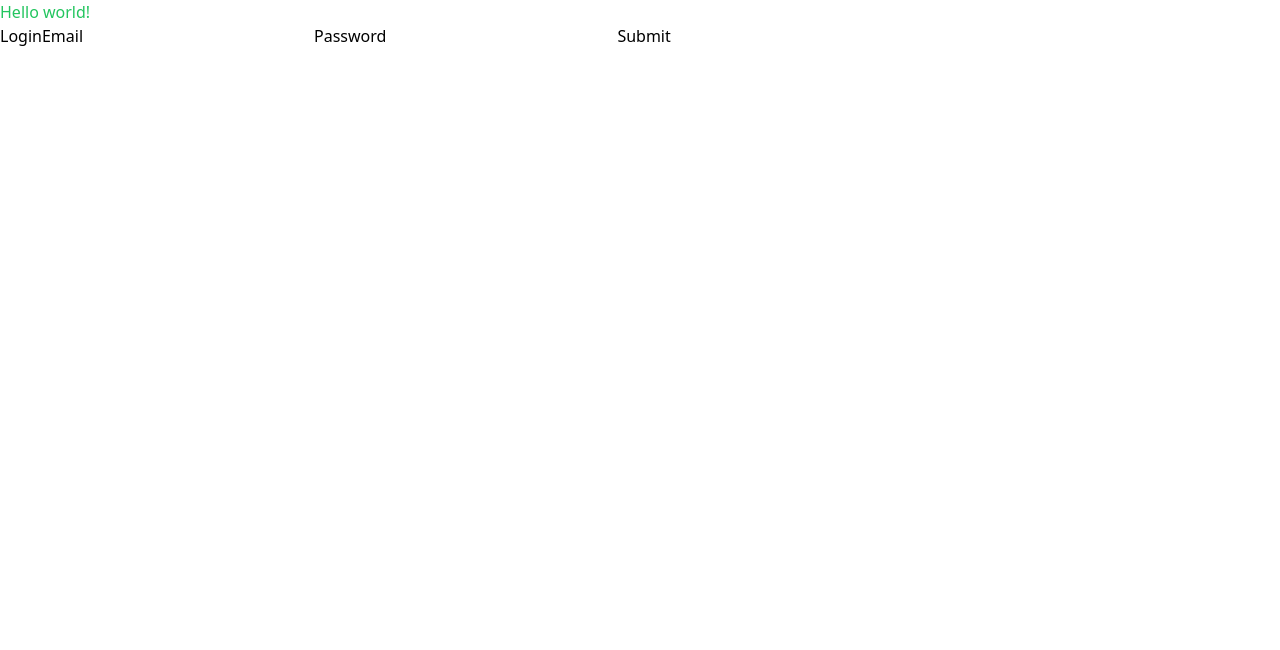
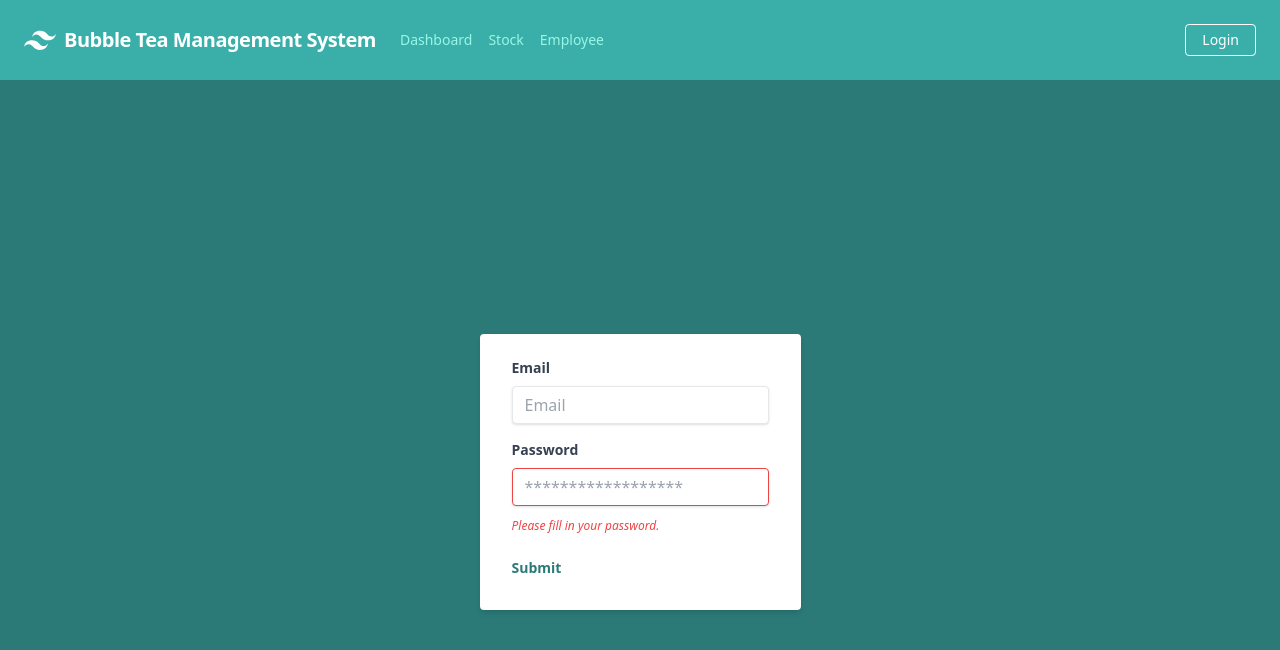
Before and after one commit to saetan/project4-frontend, a React (Create React App) app: page /login in a window 1280 px wide. Shown: the top 650 px of the page. Built offline with nearby package versions, Linux system fonts and the light colour scheme.

Commit message:
added css for login page, stock list  and add stock form

```diff
--- a/src/App.js
+++ b/src/App.js
@@ -2,10 +2,66 @@ import { Link, Outlet } from "react-router-dom";
 
 export default function App() {
   return (
-    <>
-      <h1 className="text-green-500">Hello world!</h1>
-      <Link to="/login">Login</Link>
+    <div className="bg-atoll">
+      <nav class="flex items-center justify-between flex-wrap p-6 bg-lightseagreen">
+        <div class="flex items-center flex-shrink-0 text-azure mr-6">
+          <svg
+            class="fill-current h-8 w-8 mr-2"
+            width="54"
+            height="54"
+            viewBox="0 0 54 54"
+            xmlns="http://www.w3.org/2000/svg"
+          >
+            <path d="M13.5 22.1c1.8-7.2 6.3-10.8 13.5-10.8 10.8 0 12.15 8.1 17.55 9.45 3.6.9 6.75-.45 9.45-4.05-1.8 7.2-6.3 10.8-13.5 10.8-10.8 0-12.15-8.1-17.55-9.45-3.6-.9-6.75.45-9.45 4.05zM0 38.3c1.8-7.2 6.3-10.8 13.5-10.8 10.8 0 12.15 8.1 17.55 9.45 3.6.9 6.75-.45 9.45-4.05-1.8 7.2-6.3 10.8-13.5 10.8-10.8 0-12.15-8.1-17.55-9.45-3.6-.9-6.75.45-9.45 4.05z" />
+          </svg>
+          <span class="font-semibold text-xl tracking-tight">
+            Bubble Tea Management System
+          </span>
+        </div>
+        <div class="block lg:hidden">
+          <button class="flex items-center px-3 py-2 border rounded text-teal-200 border-teal-400 hover:text-white hover:border-white">
+            <svg
+              class="fill-current h-3 w-3"
+              viewBox="0 0 20 20"
+              xmlns="http://www.w3.org/2000/svg"
+            >
+              <title>Menu</title>
+              <path d="M0 3h20v2H0V3zm0 6h20v2H0V9zm0 6h20v2H0v-2z" />
+            </svg>
+          </button>
+        </div>
+        <div class="w-full block flex-grow lg:flex lg:items-center lg:w-auto">
+          <div class="text-sm lg:flex-grow">
+            <a
+              href="#responsive-header"
+              class="block mt-4 lg:inline-block lg:mt-0 text-teal-200 hover:text-white mr-4"
+            >
+              Dashboard
+            </a>
+            <a
+              href="#responsive-header"
+              class="block mt-4 lg:inline-block lg:mt-0 text-teal-200 hover:text-white mr-4"
+            >
+              Stock
+            </a>
+            <a
+              href="#responsive-header"
+              class="block mt-4 lg:inline-block lg:mt-0 text-teal-200 hover:text-white"
+            >
+              Employee
+            </a>
+          </div>
+          <div>
+            <Link
+              to="/login"
+              className="inline-block text-sm px-4 py-2 leading-none border rounded text-white border-white hover:border-transparent hover:text-teal-500 hover:bg-white mt-4 lg:mt-0"
+            >
+              Login
+            </Link>
+          </div>
+        </div>
+      </nav>
       <Outlet />
-    </>
+    </div>
   );
 }
--- a/src/Components/AddStockForms.jsx
+++ b/src/Components/AddStockForms.jsx
@@ -1,5 +1,5 @@
-import React, { useState, useEffect } from 'react'
-import { useNavigate } from 'react-router-dom';
+import React, { useState, useEffect } from "react";
+import { useNavigate } from "react-router-dom";
 import Swal from "sweetalert2";
 
 export default function AddStockForms(props) {
@@ -8,13 +8,13 @@ export default function AddStockForms(props) {
   const [stock, setStock] = useState({
     name: "",
     quantity: 0,
-    price: 0.00,
+    price: 0.0,
   });
   const [isDisabled, setDisabled] = useState(true);
 
   useEffect(() => {
     checkIsDisabled();
-    }, [stock])
+  }, [stock]);
 
   const checkIsDisabled = () => {
     console.log("Checking");
@@ -23,79 +23,129 @@ export default function AddStockForms(props) {
     } else {
       setDisabled(true);
     }
-    }
+  };
   const handleNameChange = (event) => {
     setStock({
       ...stock,
       name: event.currentTarget.value,
-    })
-  }
+    });
+  };
 
   const handlePriceChange = (event) => {
     setStock({
       ...stock,
       price: event.currentTarget.value,
-    })
-    }
+    });
+  };
 
   const handleQuantityChange = (event) => {
     setStock({
       ...stock,
       quantity: event.currentTarget.value,
-    })
-  }
+    });
+  };
 
   const handleSubmit = async (event) => {
     try {
-        const response = await fetch(`${process.env.REACT_APP_API_ENDPOINT}/stocks/createstock`, {
-            method: 'POST',
-            credentials: 'include',
+      const response = await fetch(
+        `${process.env.REACT_APP_API_ENDPOINT}/stocks/createstock`,
+        {
+          method: "POST",
+          credentials: "include",
           headers: {
-                'Content-Type': 'application/json',
+            "Content-Type": "application/json",
           },
           body: JSON.stringify(stock),
-        });
+        }
+      );
 
       const decodedResponse = await response.json();
 
       if (response.status == 200) {
-            Swal.fire('Add Stock Successful Successful');
+        Swal.fire("Add Stock Successful Successful");
         setTriggerRefresh(!triggerRefresh);
         //refresh the form
       } else {
         throw new Error(decodedResponse.message);
       }
     } catch (error) {
-        console.warn(error)
+      console.warn(error);
       Swal.fire({
-  icon: 'error',
-  title: 'Oops...',
+        icon: "error",
+        title: "Oops...",
         text: error.message,
-  footer: '<a href="">Why do I have this issue?</a>'
-})
+        footer: '<a href="">Why do I have this issue?</a>',
+      });
     }
-  }
+  };
 
-    return <>
-             <label>Stock Name</label>
+  return (
+    <>
+      <div className="w-full max-w flex justify-center items-center h-screen">
+        <form className="bg-white shadow-md rounded px-8 pt-6 pb-8 mb-4">
+          <div class="mb-4">
+            <label
+              className="block text-gray-700 text-sm font-bold mb-2"
+              for="stockName"
+            >
+              Stock Name
+            </label>
             <input
+              className="shadow appearance-none border rounded w-full py-2 px-3 text-gray-700 leading-tight focus:outline-none focus:shadow-outline"
+              id="text"
+              type="text"
+              placeholder="Stock Name"
               value={stock.name}
               onChange={handleNameChange}
             />
-            <label>Quantity</label>
+          </div>
+          <div className="mb-6">
+            <label
+              className="block text-gray-700 text-sm font-bold mb-2"
+              for="quantity"
+            >
+              Stock Quantity
+            </label>
             <input
+              className="shadow appearance-none border border-red-500 rounded w-full py-2 px-3 text-gray-700 mb-3 leading-tight focus:outline-none focus:shadow-outline"
               value={stock.quantity}
               type="number"
               onChange={handleQuantityChange}
+              id="quantity"
+              type="number"
+              placeholder="00.00"
             />
-        <label>Price</label>
+            <p className="text-red-500 text-xs italic">Invalid Format.</p>
+          </div>
+
+          <div class="mb-4">
+            <label
+              className="block text-gray-700 text-sm font-bold mb-2"
+              for="price"
+            >
+              Price
+            </label>
             <input
+              className="shadow appearance-none border rounded w-full py-2 px-3 text-gray-700 leading-tight focus:outline-none focus:shadow-outline"
+              id="price"
+              type="number"
+              placeholder="$00.00"
               value={stock.price}
-              type="number"
               onChange={handlePriceChange}
             />
+          </div>
 
-
-        <button disabled={isDisabled} onClick={handleSubmit}>Submit</button>
+          <div className="flex items-center justify-between">
+            <button
+              disabled={isDisabled}
+              onClick={handleSubmit}
+              className="inline-block align-baseline font-bold text-sm text-atoll hover:text-lightseagreen"
+            >
+              Submit
+            </button>
+          </div>
+        </form>
+      </div>
     </>
+  );
 }
--- a/src/Routes/LoginPage.jsx
+++ b/src/Routes/LoginPage.jsx
@@ -1,70 +1,112 @@
-import React, { useState } from 'react'
-import { useNavigate } from 'react-router-dom';
+import React, { useState } from "react";
+import { useNavigate } from "react-router-dom";
 import Swal from "sweetalert2";
 
 export default function LoginPage() {
   let navigate = useNavigate();
   const [login, setLogin] = useState({
     email: "",
-    password: ""
+    password: "",
   });
 
   const handleEmailChange = (event) => {
     setLogin({
       ...login,
       email: event.currentTarget.value,
-    })
-  }
+    });
+  };
 
   const handlePasswordChange = (event) => {
     setLogin({
       ...login,
       password: event.currentTarget.value,
-    })
-  }
+    });
+  };
 
   const handleSubmit = async (event) => {
+    event.preventDefault();
     try {
-      const response = await fetch(`${process.env.REACT_APP_API_ENDPOINT}/sessions/login`, {
-        method: 'POST',
-        credentials: 'include',
+      const response = await fetch(
+        `${process.env.REACT_APP_API_ENDPOINT}/sessions/login`,
+        {
+          method: "POST",
+          credentials: "include",
           headers: {
-          'Content-Type': 'application/json',
+            "Content-Type": "application/json",
           },
           body: JSON.stringify(login),
-      })
+        }
+      );
 
       const decodedResponse = await response.json();
-      console.log(decodedResponse)
+      console.log(decodedResponse);
       if (decodedResponse.status !== 200) {
         throw new Error(decodedResponse.message);
-      } else if(decodedResponse.status === 200) {
-        Swal.fire('Login Successful');
+      } else if (decodedResponse.status === 200) {
+        Swal.fire("Login Successful");
         navigate("/dashboard");
       }
     } catch (error) {
-      console.warn(error.message)
+      console.warn(error.message);
       Swal.fire({
-  icon: 'error',
-  title: 'Oops...',
+        icon: "error",
+        title: "Oops...",
         text: error.message,
-  footer: '<a href="">Why do I have this issue?</a>'
-})
+        footer: '<a href="">Why do I have this issue?</a>',
+      });
     }
-  }
+  };
 
-    return <>
-             <label>Email</label>
+  return (
+    <>
+      <div className="w-full max-w flex justify-center items-center h-screen">
+        <form className="bg-white shadow-md rounded px-8 pt-6 pb-8 mb-4">
+          <div class="mb-4">
+            <label
+              className="block text-gray-700 text-sm font-bold mb-2"
+              for="email"
+            >
+              Email
+            </label>
             <input
+              className="shadow appearance-none border rounded w-full py-2 px-3 text-gray-700 leading-tight focus:outline-none focus:shadow-outline"
+              id="email"
+              type="text"
+              placeholder="Email"
               value={login.email}
               onChange={handleEmailChange}
             />
-            <label>Password</label>
+          </div>
+          <div className="mb-6">
+            <label
+              className="block text-gray-700 text-sm font-bold mb-2"
+              for="password"
+            >
+              Password
+            </label>
             <input
+              className="shadow appearance-none border border-red-500 rounded w-full py-2 px-3 text-gray-700 mb-3 leading-tight focus:outline-none focus:shadow-outline"
               value={login.password}
               type="password"
               onChange={handlePasswordChange}
+              id="password"
+              type="password"
+              placeholder="******************"
             />
-      <button onClick={handleSubmit}>Submit</button>
+            <p className="text-red-500 text-xs italic">
+              Please fill in your password.
+            </p>
+          </div>
+          <div className="flex items-center justify-between">
+            <button
+              onClick={handleSubmit}
+              className="inline-block align-baseline font-bold text-sm text-atoll hover:text-lightseagreen"
+            >
+              Submit
+            </button>
+          </div>
+        </form>
+      </div>
     </>
+  );
 }
--- a/tailwind.config.js
+++ b/tailwind.config.js
@@ -1,12 +1,18 @@
-const colors = require('tailwindcss/colors');
+const colors = require("tailwindcss/colors");
 
 module.exports = {
   mode: "jit",
-  content: [
-    "./src/**/*.{js,jsx,ts,tsx}",
-  ],
+  content: ["./src/**/*.{js,jsx,ts,tsx}"],
   theme: {
-    extend: {},
+    extend: {
+      colors: {
+        blackpearl: "#17252A",
+        atoll: "#2B7A78",
+        lightseagreen: "#3AAFA9",
+        oyesterbay: "#DEF2F1",
+        azure: "#FEFFFF",
+      },
+    },
   },
   plugins: [],
-}
+};
```
Also changed, not shown: src/App.css (deleted, +0 -38 lines), src/Components/StockList.jsx (+34 -20 lines). Lines whose indentation alone changed are shown as unchanged.
